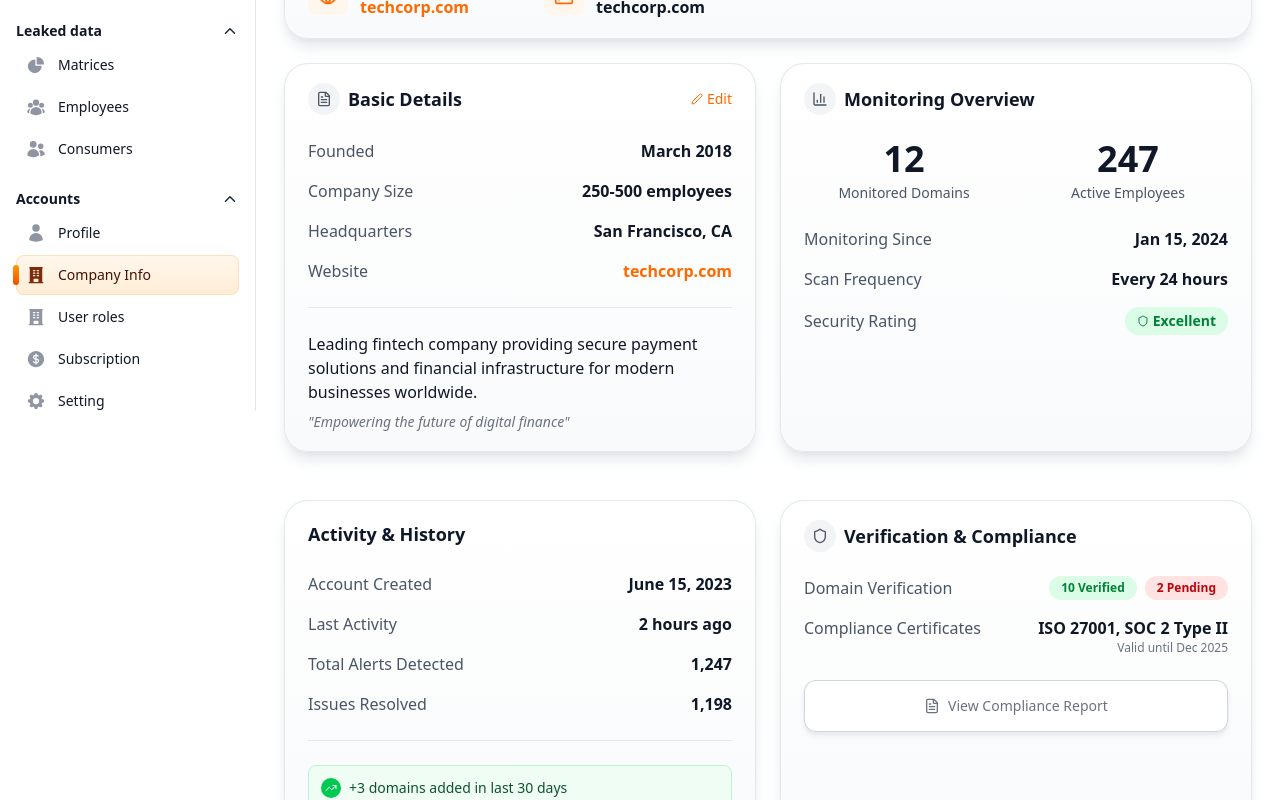
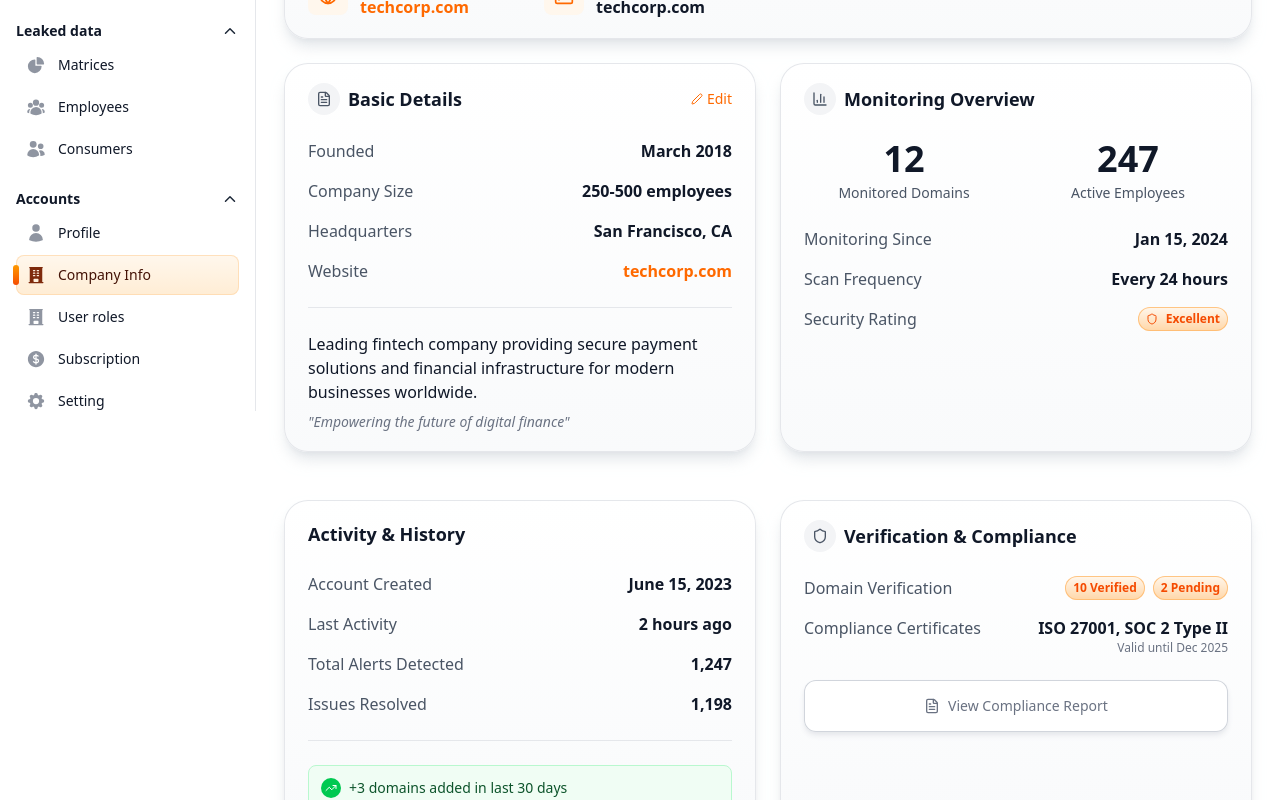
Before and after one commit to Kumarsj420/notify_dashboard, a Next.js app: page /company-info in a window 1280 px wide. Shown: the part 389-1189 px from the top of the page. Built offline with nearby package versions, Linux system fonts and the light colour scheme; no server answers.

Commit message:
Badge added

```diff
--- a/src/app/company-info/company.tsx
+++ b/src/app/company-info/company.tsx
@@ -4,6 +4,7 @@ import React from 'react';
 import { Building2, Check, BarChart3, Globe, Calendar, MapPin, Users, Server, FileText, TrendingUp, Shield, Archive, CreditCard, Edit2 } from 'lucide-react';
 import Card from '@/components/Card';
 import Button from '@/components/Button';
+import Badge from '@/components/Badge';
 
 const CompanyInfoPage = () => {
   return (
@@ -185,10 +186,10 @@ const CompanyInfoPage = () => {
               </div>
               <div className="flex justify-between items-center">
                 <span className="text-gray-600">Security Rating</span>
-                <span className="inline-flex items-center gap-1 px-3 py-1 bg-green-100 text-green-700 text-sm font-semibold rounded-full">
+                <Badge>
                   <Shield className="w-3 h-3" />
                   Excellent
-                </span>
+                </Badge>
               </div>
             </div>
           </Card>
@@ -244,12 +245,12 @@ const CompanyInfoPage = () => {
               <div className="flex justify-between items-center">
                 <span className="text-gray-600">Domain Verification</span>
                 <div className="flex items-center gap-2">
-                  <span className="px-3 py-1 bg-green-100 text-green-700 text-xs font-semibold rounded-full">
+                  <Badge>
                     10 Verified
-                  </span>
-                  <span className="px-3 py-1 bg-red-100 text-red-700 text-xs font-semibold rounded-full">
+                  </Badge>
+                  <Badge>
                     2 Pending
-                  </span>
+                  </Badge>
                 </div>
               </div>
               <div className="flex justify-between items-start">
--- a/src/app/profile/profile.tsx
+++ b/src/app/profile/profile.tsx
@@ -6,6 +6,7 @@ import Card from '@/components/Card';
 import Label from '@/components/form/Label';
 import Button from '@/components/Button';
 import Input from '@/components/form/Input';
+import Badge from '@/components/Badge';
 
 const ProfilePage = () => {
   const [twoFactorEnabled, setTwoFactorEnabled] = useState(true);
@@ -33,10 +34,10 @@ const ProfilePage = () => {
                 <h1 className="text-2xl font-bold text-gray-900">Michael Rodriguez</h1>
                 <p className="text-gray-600">michael.rodriguez@techcorp.com</p>
                 <div className="flex items-center gap-3 mt-1">
-                  <span className="inline-flex items-center gap-1 px-2 py-1 bg-orange-100 text-orange-700 text-xs font-medium rounded">
+                  <Badge >
                     <Shield className="w-3 h-3" />
                     Administrator
-                  </span>
+                  </Badge>
                   <span className="text-sm text-gray-600">TechCorp Solutions</span>
                 </div>
                 <p className="text-xs text-gray-500 mt-1">Last login: Today at 9:42 AM</p>
@@ -170,7 +171,7 @@ const ProfilePage = () => {
                         <p className="text-xs text-gray-600">New York, NY • Current session</p>
                       </div>
                     </div>
-                    <span className="text-xs font-medium text-green-600">Active</span>
+                    <Badge>Active</Badge>
                   </div>
 
                   <div className="flex items-center justify-between p-3 bg-gray-50 rounded-lg">
@@ -181,9 +182,9 @@ const ProfilePage = () => {
                         <p className="text-xs text-gray-600">New York, NY • 2 hours ago</p>
                       </div>
                     </div>
-                    <button className="text-xs font-medium text-red-600 hover:text-red-700">
+                    <Badge>
                       Revoke
-                    </button>
+                    </Badge>
                   </div>
                 </div>
 
@@ -249,9 +250,9 @@ const ProfilePage = () => {
                 <p className="text-sm text-gray-600 mb-2">Current Plan</p>
                 <div className="flex items-center gap-2 mb-3">
                   <span className="text-2xl font-bold text-orange-500">Enterprise</span>
-                  <span className="inline-flex items-center px-2 py-1 bg-green-100 text-green-700 text-xs font-medium rounded">
+                  <Badge>
                     Active
-                  </span>
+                  </Badge>
                 </div>
                 <p className="text-sm text-gray-600 mb-1">Next billing date: January 15, 2024</p>
                 <p className="text-sm text-gray-600 mb-2">Domain usage: 8 of 50 domains monitored</p>
```
